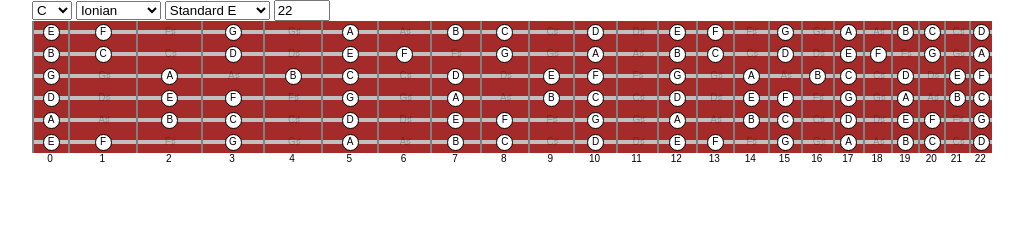
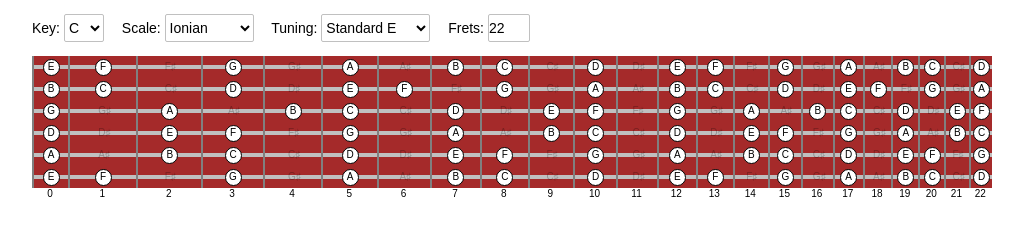
Before and after one commit to siiptuo/fides, a plain HTML site: page index.html in a window 1280 px wide. Shown: the whole page, without its empty margins (128-1151 px from the left). Drawn offline with Linux system fonts and the light colour scheme.

Commit message:
Update settings style

```diff
--- a/index.html
+++ b/index.html
@@ -7,6 +7,9 @@
         <link rel="stylesheet" href="style.css">
     </head>
     <body>
+        <form>
+            <label>
+                Key:
                 <select name="key">
                     <option value="0">C</option>
                     <option value="1">C♯</option>
@@ -21,6 +24,9 @@
                     <option value="10">A♯</option>
                     <option value="11">B</option>
                 </select>
+            </label>
+            <label>
+                Scale:
                 <select name="scale">
                     <option value="ionian">Ionian</option>
                     <option value="dorian">Dorian</option>
@@ -30,6 +36,9 @@
                     <option value="aeolian">Aeolian</option>
                     <option value="locrian">Locrian</option>
                 </select>
+            </label>
+            <label>
+                Tuning:
                 <select name="tuning">
                     <optgroup label="6-string guitar">
                         <option value="EADGBE">Standard E</option>
@@ -46,7 +55,12 @@
                         <option value="BEADG">Standard B</option>
                     <optgroup>
                 </select>
-        <input name="frets" type="number" value="22" min="8" max="32" step="1">
+            </label>
+            <label>
+                Frets:
+                <input name="frets" type="number" value="22" min="8" max="32" step="1" size="2" maxLength="2">
+            </label>
+        </form>
         <script src="bundle.js"></script>
     </body>
 </html>
--- a/style.css
+++ b/style.css
@@ -2,7 +2,27 @@ body {
     font-family: sans-serif;
     font-size: 14px;
     max-width: 960px;
-    margin: 0 auto;
+    margin: 1em auto;
+}
+
+select,
+input {
+    font: inherit;
+    box-sizing: border-box;
+    padding: 0;
+    margin: 0 1em 0 0;
+    height: 2em;
+    border: 1px solid silver;
+    border-radius: 2px;
+    background-color: white;
+}
+
+input[type='number'] {
+    width: 3em;
+}
+
+form {
+    margin-bottom: 1em;
 }
 
 .fretboard {
```
Lines whose indentation alone changed are shown as unchanged.
